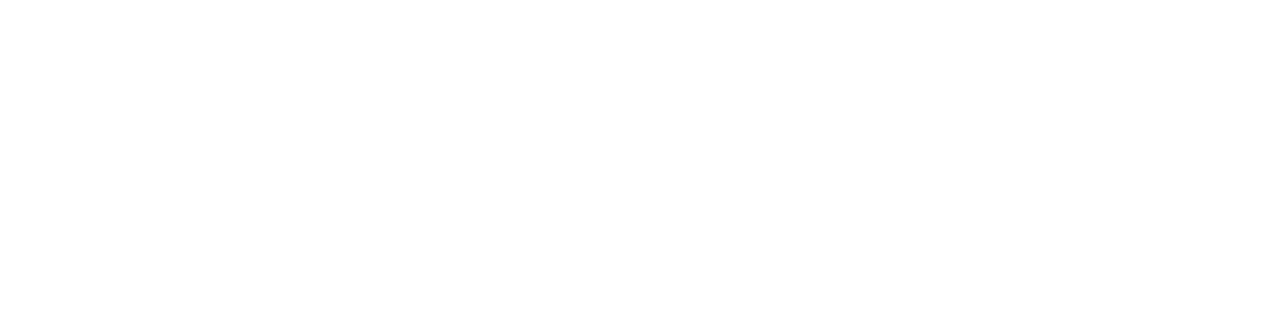
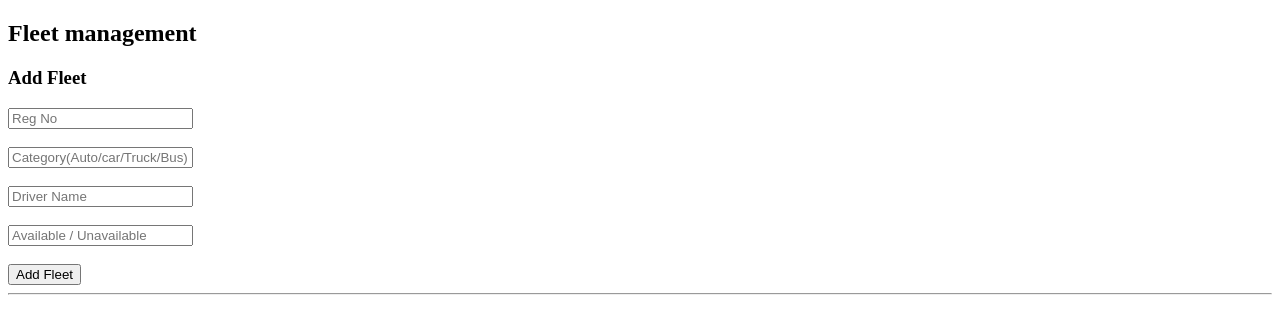
Before and after one commit to BavurupudiNavya2005/fleet-management-app, a plain HTML site: page admin.html in a window 1280 px wide. Drawn offline with Linux system fonts and the light colour scheme.

Commit message:
admin page

```diff
--- a/admin.html
+++ b/admin.html
@@ -3,9 +3,31 @@
 <head>
     <meta charset="UTF-8">
     <meta name="viewport" content="width=device-width, initial-scale=1.0">
-    <title>Document</title>
+    <title>Admin Dashboard</title>
 </head>
 <body>
+    <h2>Fleet management</h2>
+    <h3>Add Fleet</h3>
+    <input placeholder="Reg No" id="reg"><br><br>
+    <input placeholder="Category(Auto/car/Truck/Bus)" id="category"><br><br>
+    <input placeholder="Driver Name" id="driver"><br><br>
+    <input placeholder="Available / Unavailable" id="status"><br><br>
+    <button onclick="addFleet()">Add Fleet</button>
 
+    <hr>
+    <div id="cards"></div>
+    <script>
+        let data = [];
+        function addFleet() {
+            let reg = document.getElementById("reg").value;
+            let cat = document.getElementById("category").value;
+            let driver = document.getElementById("driver").value;
+            let status = document.getElementById("status").value;
+
+            if ( reg === "" || driver === "" || cat === "" || status === ""){
+                alert("All fields required!")
+            }
+        }
+    </script>
 </body>
 </html>
```
Also changed, not shown: index.html (+4 -1 lines).
